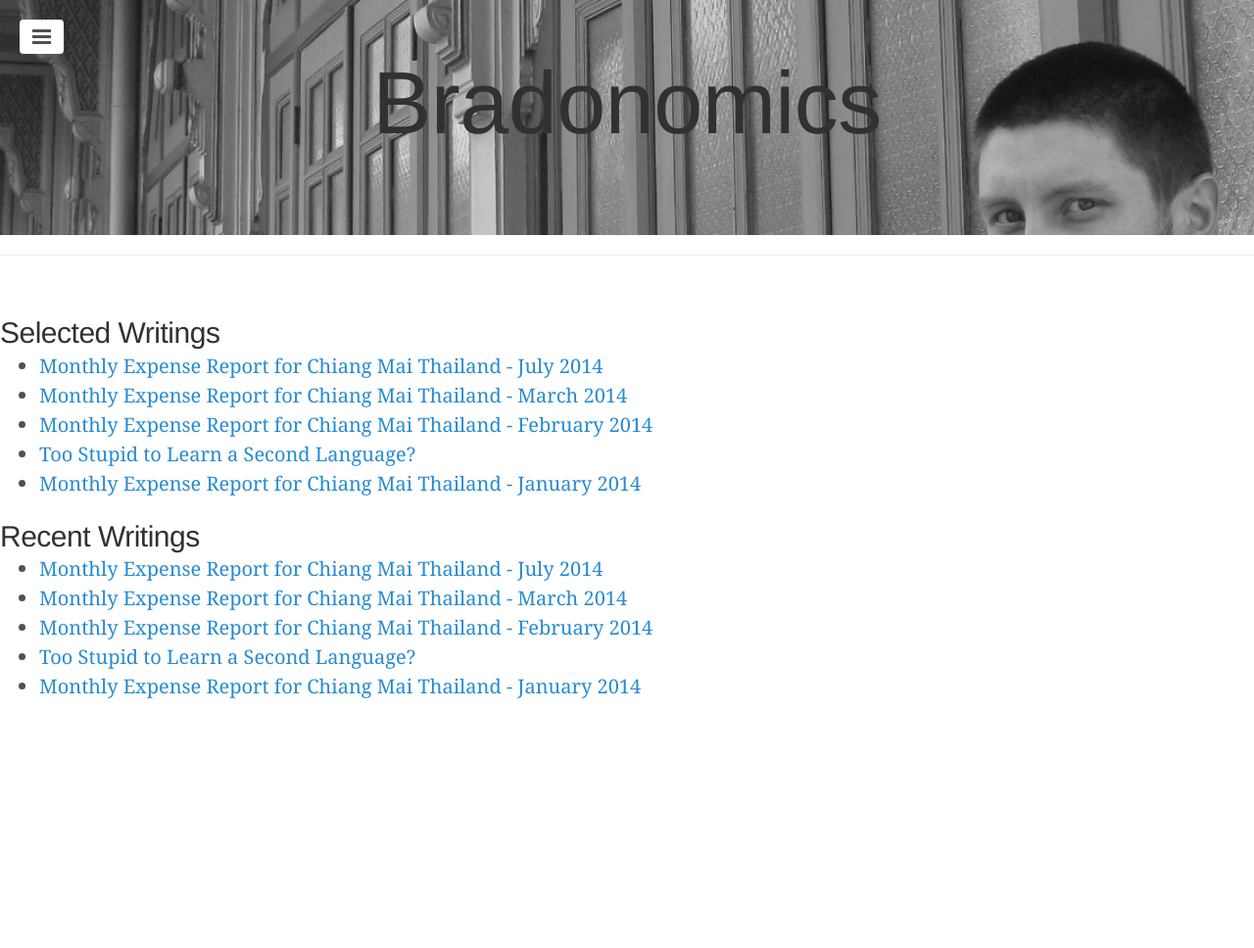
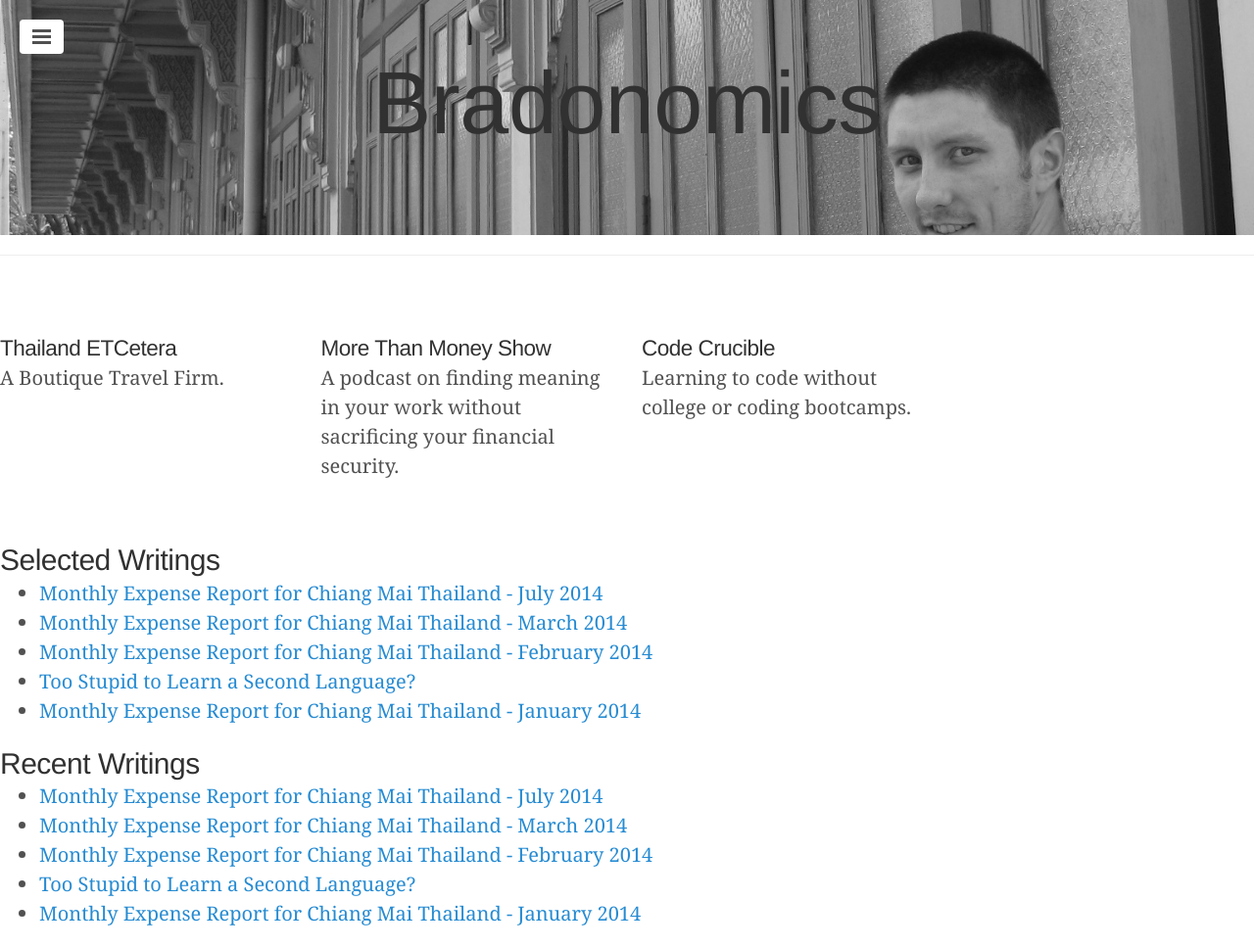
Before and after one commit to snowdj/bradonomics.github.io, a Jekyll site: the page built from index.html, in a window 1280 px wide. Shown: the whole page at 98% size. Built offline with Jekyll 4.4.1, drawn with Linux system fonts in a browser that asks for light colours; some web fonts are replaced; the list of posts is cut into pages by our own code; before the commit the page ends 900 px from its top, so only the background shows below that.

Commit message:
Added projects to index

```diff
--- a/index.html
+++ b/index.html
@@ -6,6 +6,25 @@
 excerpt: After 5 years in Thailand I'm still trying to find my way into entrepreneurship ...these are my stories.
 image: bradonomics-cover.jpg
 ---
+
+<div class="archive-wrap"><div class="page-content"><div class="tiles">
+
+<div class="tile">
+<h2 class="post-title">Thailand ETCetera</h2>
+<p class="post-excerpt">A Boutique Travel Firm.</p>
+</div>
+
+<div class="tile">
+<h2 class="post-title">More Than Money Show</h2>
+<p class="post-excerpt">A podcast on finding meaning in your work without sacrificing your financial security.</p>
+</div>
+
+<div class="tile">
+<h2 class="post-title">Code Crucible</h2>
+<p class="post-excerpt">Learning to code without college or coding bootcamps.</p>
+</div>
+
+</div></div></div>
 
 <div class="article-list"><div class="wrap">
 <h2 class="list-title">Selected Writings</h2>
```
